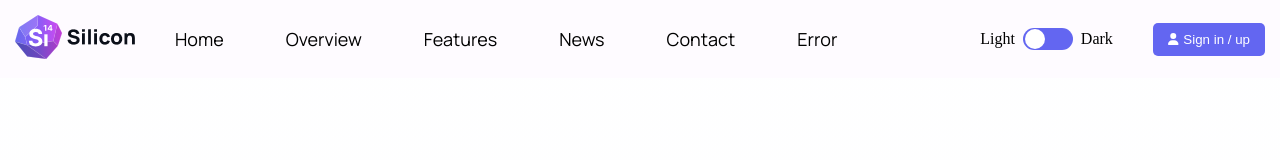
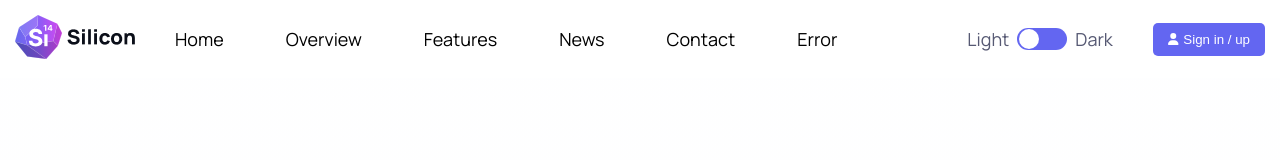
Before and after one commit to Bahalul1981/silicon, a React (Create React App) app: page / in a window 1280 px wide. Shown: the top 160 px of the page. Built offline with nearby package versions, Linux system fonts and the light colour scheme.

Commit message:
some bug fixed in header

```diff
--- a/src/Components/Header/HeaderPage.jsx
+++ b/src/Components/Header/HeaderPage.jsx
@@ -50,14 +50,14 @@ function HeaderPage() {
 
           <div className="toggle-login">
             <div className="Light-Dark">
-              <div>Light</div>
+              <p>Light</p>
               <div className="theme-switch">
                 <label>
                   <input type="checkbox" />
                   <span className="slider round"></span>
                 </label>
               </div>
-              <div>Dark</div>
+              <p>Dark</p>
             </div>
             <div>
               <button className="login-logout" onClick={goToSigneInpage}>
--- a/src/style/css/scss/sections/_headerPage.scss
+++ b/src/style/css/scss/sections/_headerPage.scss
@@ -2,12 +2,13 @@
 @import "../core/colors";
 @import "../components/toggle-switch-btn";
 @import "../components/buttons";
+@import "../core/typhographt";
 
 header .header-container {
   @include BasicFlexContainer;
   justify-content: space-between;
   align-items: center;
-  background-color: #fefbff;
+
   .logo-and-text {
     display: flex;
     align-items: center;
@@ -37,6 +38,11 @@ header .header-container {
     }
   }
   .toggle-login {
+    .Light-Dark {
+      p {
+        @include text-lg;
+      }
+    }
     display: none;
     align-items: center;
     padding-left: 30px;
```
Also changed, not shown: src/style/css/style.min.css.
